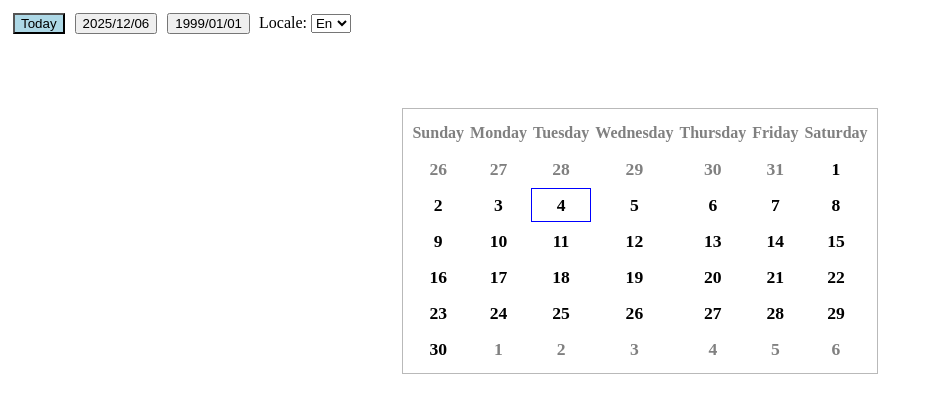
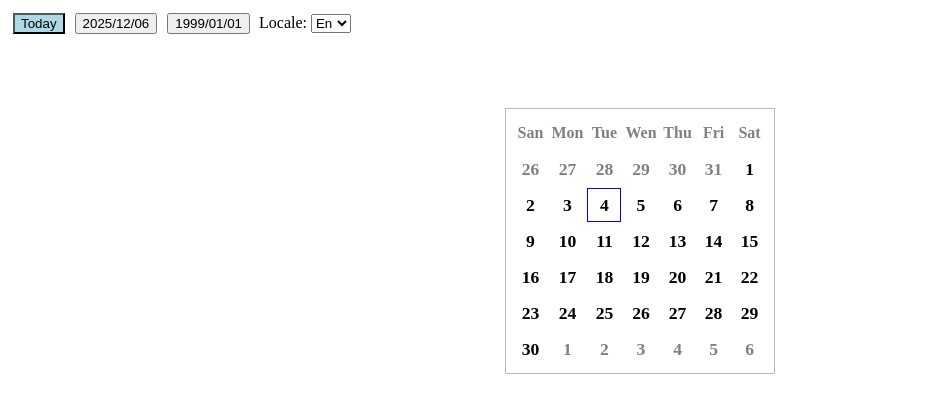
Before and after one commit to vfrc37/Calendar, a Vue app in the folder calendar/: page / in a window 1280 px wide. Shown: the top 412 px of the page, without its empty margins (0-928 px from the left). Built offline with nearby package versions, Linux system fonts and the light colour scheme; the HTML template or start-up script is replaced by a standard one.

Commit message:
feat(components): простая локализация текстовых элементов для Calendar

```diff
--- a/calendar/src/components/Calendar/Calendar.vue
+++ b/calendar/src/components/Calendar/Calendar.vue
@@ -3,7 +3,7 @@
     <table>
       <tbody>
         <tr>
-          <th v-for="label in calendar?.daysOrder" :key="label">{{ label }}</th>
+          <th v-for="label in calendar?.daysOrder" :key="label">{{ getDayName(label) }}</th>
         </tr>
         <tr v-for="week, i in calendar?.days" :key="i">
           <th v-for="day, j in week" :key="j" :class="{ 'current-date': checkCurrentDay(day), 'current-month': checkCurrentMonth(day), date: true }" @click="selectDate(day.day, day.month, day.year)">{{ day.day }}</th>
@@ -16,6 +16,7 @@
 <script lang="ts">
 
 import { CalendarModel } from './CalendarModel';
+import { i18n } from './i18n/calendar';
 import type { TCalendarDate } from './types/Calendar';
 
 export default {
@@ -68,6 +69,9 @@ export default {
       const selDate = new Date(this.selectedDate)
       return selDate.getDate() === day.day && selDate.getMonth() === day.month && selDate.getFullYear() === day.year;
     },
+    getDayName(dayLabel: string) {
+      return i18n(dayLabel, this.$props.locale ?? '');
+    }
   },
   created() {
     // первая инициализация. если дата не передана, используется текущая дата
--- /dev/null
+++ b/calendar/src/components/Calendar/i18n/calendar.ts
@@ -0,0 +1,87 @@
+const config: {
+	[key: string]: {
+		[key: string]: string;
+	};
+} = {
+	'Sunday': {
+		'en': 'San',
+		'ru': 'Вс',
+	},
+	'Monday': {
+		'en': 'Mon',
+		'ru': 'Пн',
+	},
+	'Tuesday': {
+		'en': 'Tue',
+		'ru': 'Вт',
+	},
+	'Wednesday': {
+		'en': 'Wen',
+		'ru': 'Ср',
+	},
+	'Thursday': {
+		'en': 'Thu',
+		'ru': 'Чт',
+	},
+	'Friday': {
+		'en': 'Fri',
+		'ru': 'Пт',
+	},
+	'Saturday': {
+		'en': 'Sat',
+		'ru': 'Сб',
+	},
+	'January': {
+		'en': 'Jan',
+		'ru': 'Янв',
+	},
+	'February': {
+		'en': 'Feb',
+		'ru': 'Фев',
+	},
+	'Marth': {
+		'en': 'Mar',
+		'ru': 'Мар',
+	},
+	'April': {
+		'en': 'Apr',
+		'ru': 'Апр',
+	},
+	'May': {
+		'en': 'May',
+		'ru': 'Май',
+	},
+	'June': {
+		'en': 'Jun',
+		'ru': 'Июн',
+	},
+	'July': {
+		'en': 'Jul',
+		'ru': 'Июл',
+	},
+	'August': {
+		'en': 'Aug',
+		'ru': 'Авг',
+	},
+	'September': {
+		'en': 'Sep',
+		'ru': 'Сен',
+	},
+	'October': {
+		'en': 'Oct',
+		'ru': 'Окт',
+	},
+	'November': {
+		'en': 'Nov',
+		'ru': 'Ноя',
+	},
+	'December': {
+		'en': 'Dec',
+		'ru': 'Дек',
+	},
+}
+
+export const i18n = (label: string, locale: string) => {
+  if (!locale || !label) return null;
+  return config[label]?.[locale] ?? '';
+}
```
